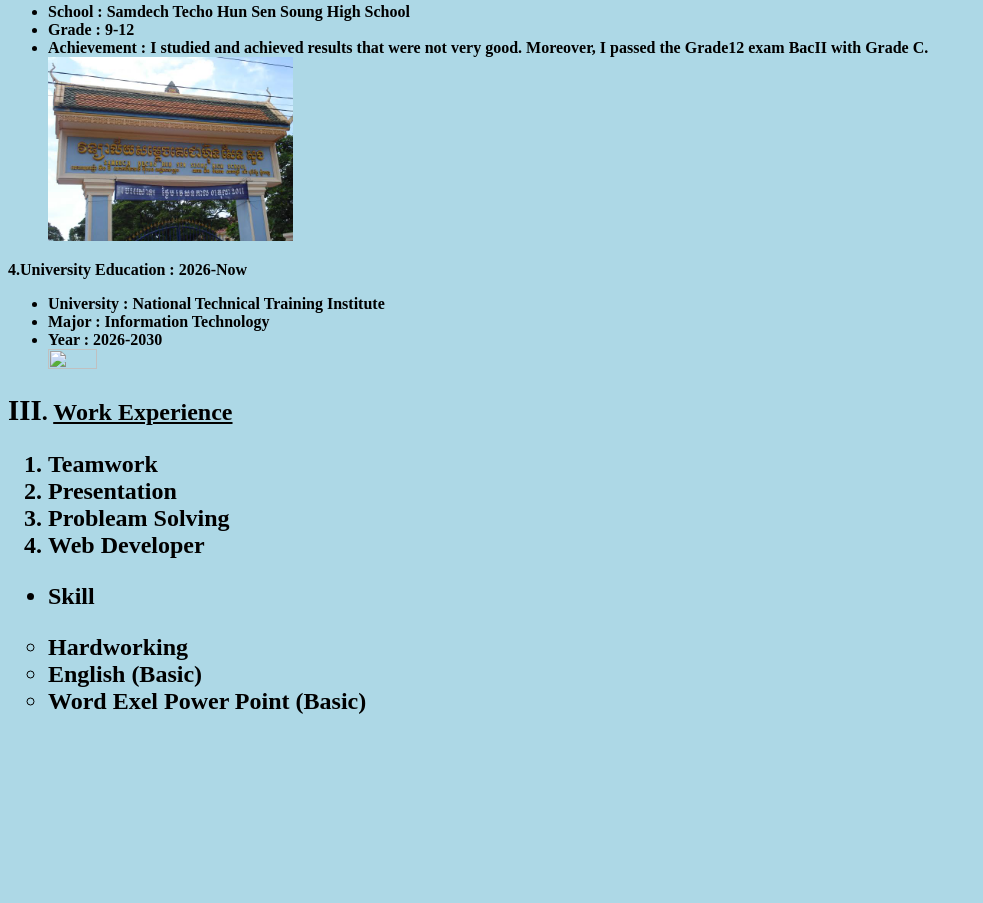
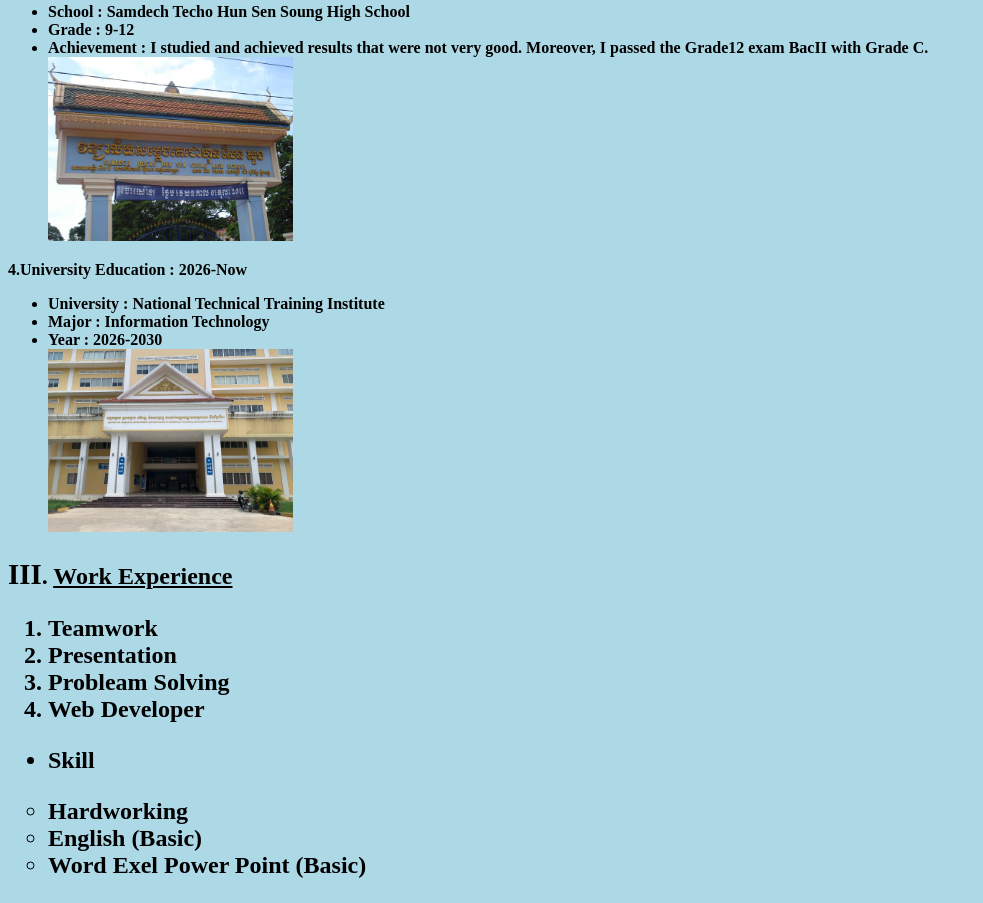
Before and after one commit to Saroeun-Seyha234/My-Profile, a plain HTML site: page index.html in a window 1280 px wide. Shown: the part 1062-1965 px from the top of the page, without its empty margins (0-983 px from the left). Before the commit the page ends 1801 px from the top, so only its background shows below. Drawn offline with Linux system fonts and the light colour scheme.

Commit message:
Update index.html

```diff
--- a/index.html
+++ b/index.html
@@ -57,7 +57,7 @@
                 <li>University : National Technical Training Institute</li>
                 <li>Major : Information Technology</li>
                 <li>Year : 2026-2030</li>
-                <IMG src="NTTI-Copy.webp" Width="20%" height="50%">
+                <IMG src="NTTI.webp" Width="20%" height="50%">
             </ul>
         </h4>
     </h3>
```
